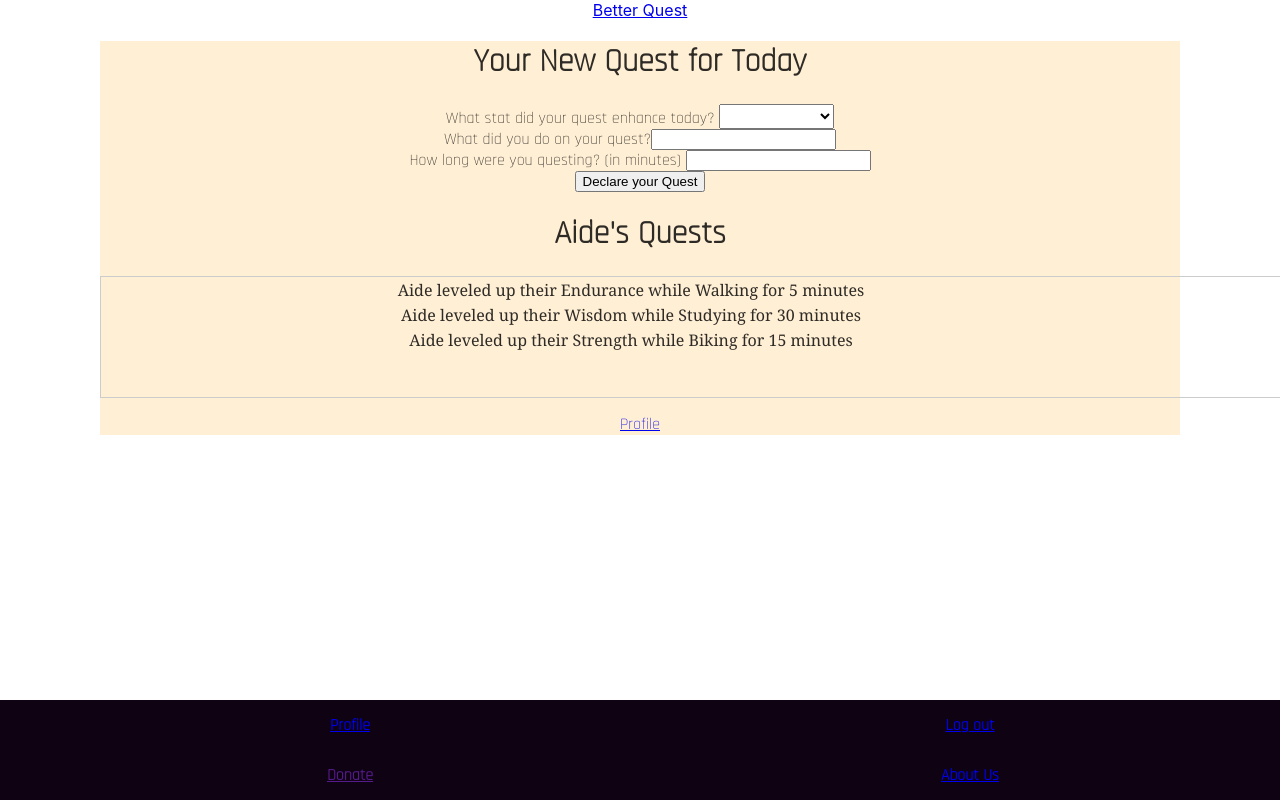
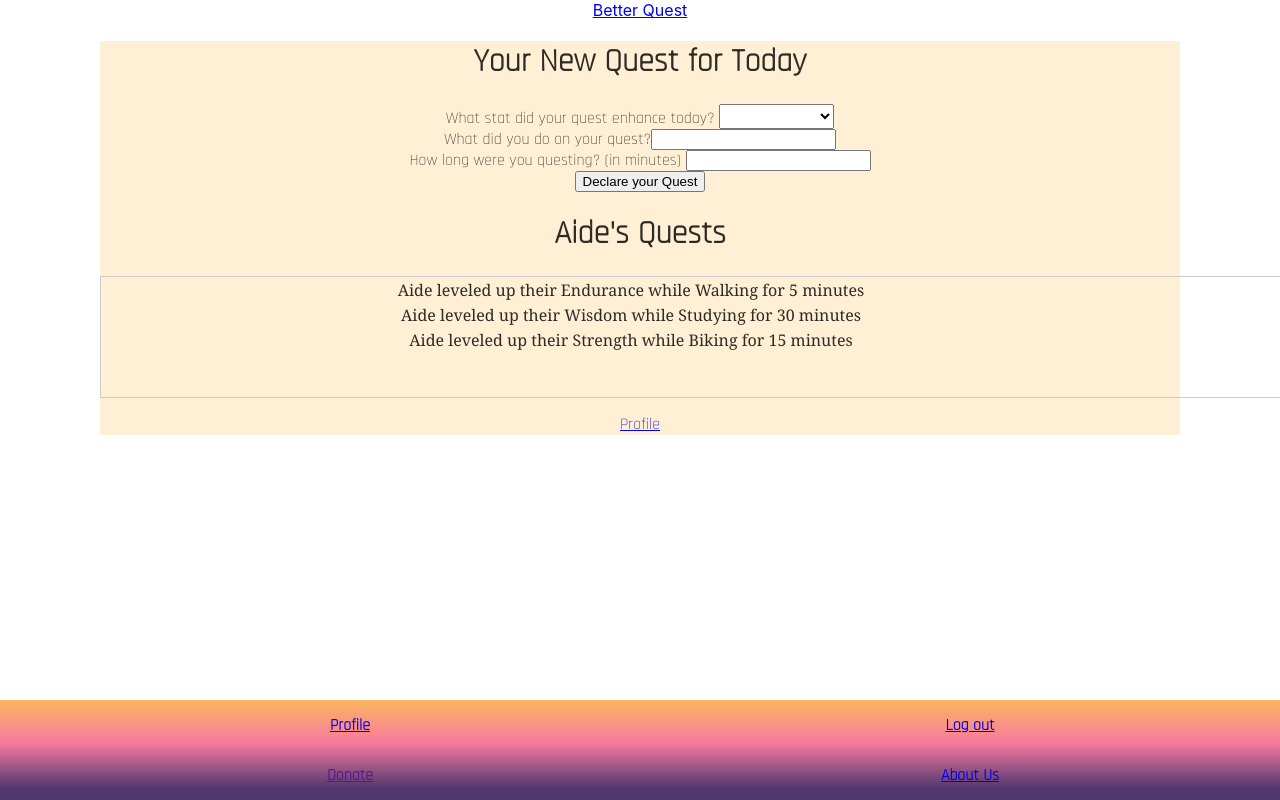
Before and after one commit to agcarvr/betterQuest, a React (Create React App) app: page /#/quests in a window 1280 px wide. Shown: the top 800 px of the page. Built offline with nearby package versions, Linux system fonts and the light colour scheme.

Commit message:
changed footer background

```diff
--- a/src/Compontents/Footer/Footer.css
+++ b/src/Compontents/Footer/Footer.css
@@ -5,7 +5,8 @@
 }
 .footerbody,.footletts{
     display: grid;
-    background-color: #0f0212;
+    background: rgb(251,180,97);
+    background: linear-gradient( rgba(251,180,97,1) 1%, rgba(247,122,158,1) 43%, rgba(81,55,112,1) 88%);
     font-family: 'Rajdhani', sans-serif;
     position: fixed;
     height: 100px;
```
